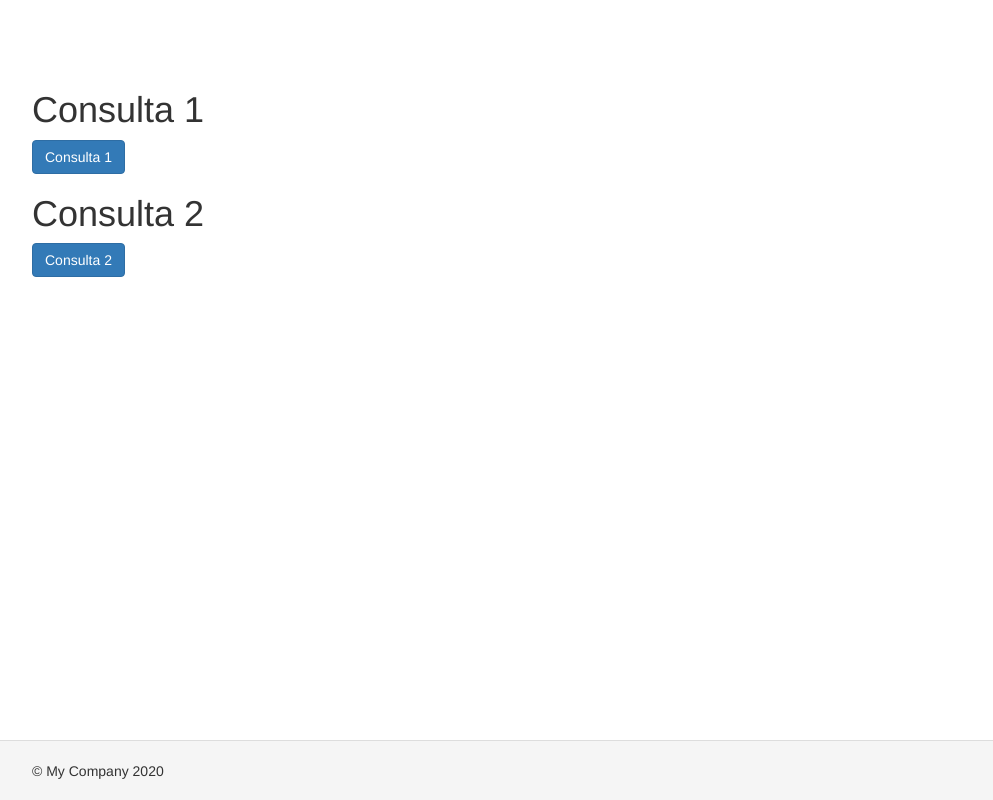
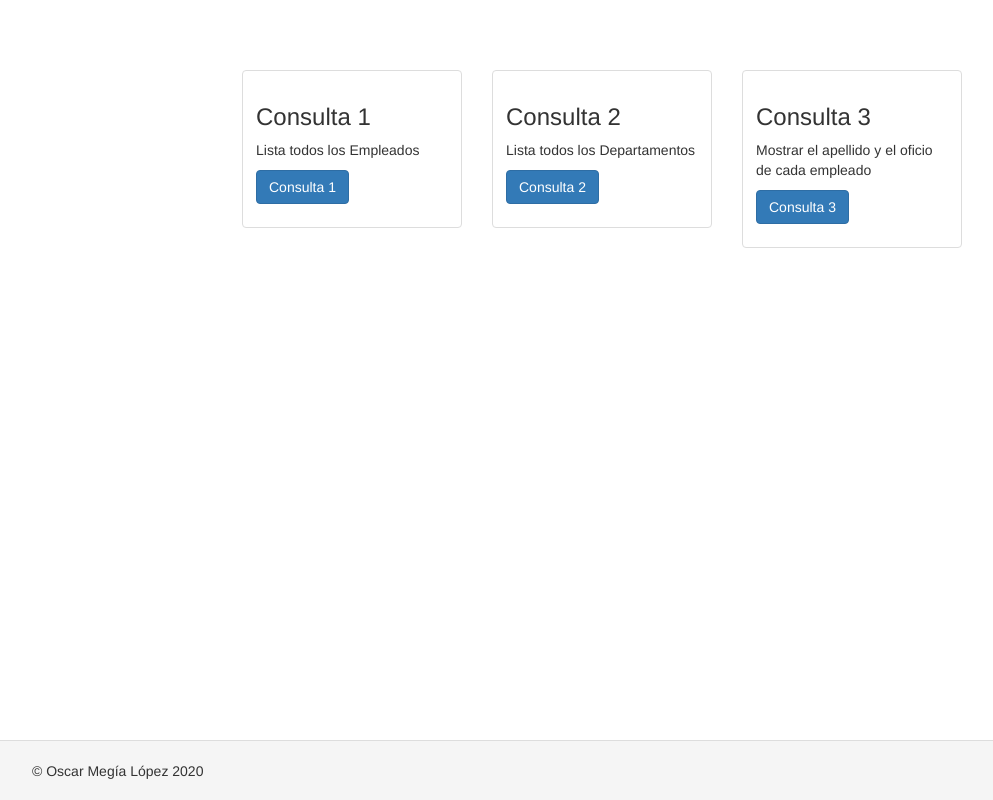
Before and after one commit to OscarAlpe/practica1yii, a Yii app: template views/site/index.php in a window 1280 px wide. Shown: the whole page, without its empty margins (38-1031 px from the left). Run offline with PHP 8.4 and a stand-in for Yii, Linux system fonts and the light colour scheme; the template is opened without the code that fills it, so the values that code supplies are empty; some libraries are stand-ins or nearby versions.

Commit message:
Consulta 3: Mostrar el apellido y el oficio de cada empleado

```diff
--- a/config/web.php
+++ b/config/web.php
@@ -48,7 +48,7 @@ $config = [
         'db' => $db,
         'urlManager' => [
             'enablePrettyUrl' => true,
-            'showScriptName' => false,
+            'showScriptName' => true,
             'rules' => [
             ],
         ],
--- a/views/layouts/main.php
+++ b/views/layouts/main.php
@@ -55,7 +55,7 @@ AppAsset::register($this);
 
 <footer class="footer">
     <div class="container">
-        <p class="pull-left">&copy; My Company <?= date('Y') ?></p>
+        <p class="pull-left">&copy; Oscar Megía López 2020</p>
 
         <p class="pull-right"><?= Yii::powered() ?></p>
     </div>
--- a/views/site/_index.php
+++ b/views/site/_index.php
@@ -20,7 +20,8 @@ $this->params['breadcrumbs'][] = $this->title;
 
     <?= GridView::widget([
         'dataProvider' => $dataProvider,
-        'columns' => $columnas
+        'columns' => $columnas,
+        'layout' => "{summary}<br /><br />{items}{pager}",
     ]); ?>
 
 
--- a/views/site/index.php
+++ b/views/site/index.php
@@ -4,11 +4,34 @@ use yii\helpers\Html;
 /* @var $this yii\web\View */
 
 ?>
-<div class="site-index">
-    <div class="col-6">
-        <h1>Consulta 1</h1>
-        <?= Html::a('Consulta 1', ['/site/consulta1'], ['class'=>'btn btn-primary grid-button']) ?>
-        <h1>Consulta 2</h1>
-        <?= Html::a('Consulta 2', ['/site/consulta2'], ['class'=>'btn btn-primary grid-button']) ?>
-     </div>
+<div class="container" style="width: 750px; margin: 0 auto;">
+<div class="row">
+  <div class="col-sm-4">
+    <div class="thumbnail">
+      <div class="caption">
+        <h3>Consulta 1</h3>
+        <p>Lista todos los Empleados</p>
+        <p><?= Html::a('Consulta 1', ['/site/consulta1'], ['class'=>'btn btn-primary grid-button']) ?></p>
+      </div>
+    </div>
+  </div>
+  <div class="col-sm-4">
+    <div class="thumbnail">
+      <div class="caption">
+        <h3>Consulta 2</h3>
+        <p>Lista todos los Departamentos</p>
+        <p><?= Html::a('Consulta 2', ['/site/consulta2'], ['class'=>'btn btn-primary grid-button']) ?></p>
+      </div>
+    </div>
+  </div>
+  <div class="col-sm-4">
+    <div class="thumbnail">
+      <div class="caption">
+        <h3>Consulta 3</h3>
+        <p>Mostrar el apellido y el oficio de cada empleado</p>
+        <p><?= Html::a('Consulta 3', ['/site/consulta3'], ['class'=>'btn btn-primary grid-button']) ?></p>
+      </div>
+    </div>
+  </div>
 </div>
+</div>
```
Also changed, not shown: controllers/SiteController.php (+31 -3 lines).
